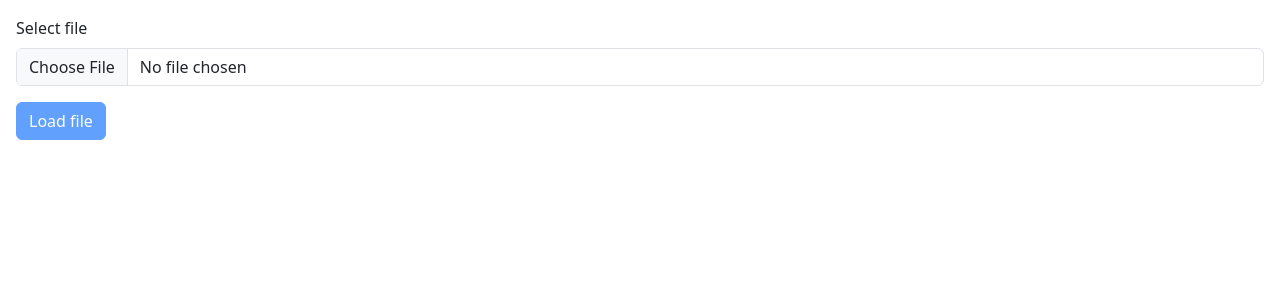
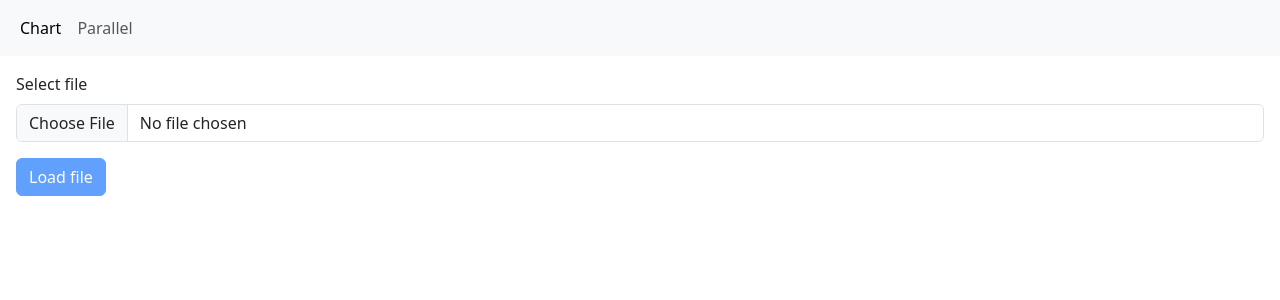
Before and after one commit to bicanco/TrabalhoMestrado, a Next.js app: page /chart in a window 1280 px wide. Shown: the top 300 px of the page. Built offline with nearby package versions, Linux system fonts and the light colour scheme.

Commit message:
add wav file listener

```diff
--- a/next.config.js
+++ b/next.config.js
@@ -1,6 +1,15 @@
 /** @type {import('next').NextConfig} */
 const nextConfig = {
   reactStrictMode: true,
+  async redirects() {
+    return [
+      {
+        source: '/',
+        destination: '/chart',
+        permanent: true
+      }
+    ]
+  }
 }
 
 module.exports = nextConfig
--- a/src/pages/_app.tsx
+++ b/src/pages/_app.tsx
@@ -1,6 +1,39 @@
-import '@/styles/globals.css'
+import '@/styles/globals.css';
+
+import classNames from 'classnames';
+import Link from 'next/link';
+import { usePathname } from 'next/navigation';
+
 import type { AppProps } from 'next/app'
-
 export default function App({ Component, pageProps }: AppProps) {
-  return <Component {...pageProps} />
+  const pathname = usePathname();
+  return <>
+    <nav className="navbar sticky-top navbar-expand-lg bg-body-tertiary">
+      <div className="container-fluid">
+        <ul className="navbar-nav">
+          <li className="nav-item">
+            <Link className={
+              classNames(
+                'nav-link',
+                {active: pathname === '/chart'}
+              )
+              } href="/chart">
+              Chart
+            </Link>
+          </li>
+          <li>
+            <Link className={
+              classNames(
+                'nav-link',
+                {active: pathname === '/parallel'}
+              )
+              } href="/parallel">
+              Parallel
+            </Link>
+          </li>
+        </ul>
+      </div>
+    </nav>
+    <Component {...pageProps} />
+  </>
 }
--- a/src/pages/chart/index.tsx
+++ b/src/pages/chart/index.tsx
@@ -25,6 +25,8 @@ export default function Chart() {
   const [disableExport, setDisableExport] = useState<boolean>(true);
   const [commentsAdded, setCommentsAdded] = useState<number>(0);
   const [disableLoadFile, setDisableLoadFile] = useState<boolean>(true);
+  const [audioSrc, setAudioSrc] = useState<string>();
+  const [audioSrcIndex, setAudioSrcIndex] = useState<number>();
   // const [itemsNC, setItemsNC] = useState<string[]>([]);
   // const [selected, setSelected] = useState<string[]>([]);
 
@@ -301,6 +303,18 @@ export default function Chart() {
       });
   };
 
+  const clickSelected = (filename: string, index: number) => {
+    const params = new URLSearchParams({
+      species: getValues('species'),
+      filename
+    });
+    setAudioSrcIndex(index);
+    setAudioSrc('');
+    setTimeout(() => {
+      setAudioSrc('http://localhost:8000/wav?'+params);
+    });
+  };
+
   return (
     <>
       <form onSubmit={handleSubmit(onSubmit)}>
@@ -380,12 +394,22 @@ export default function Chart() {
                     styles.selected
                   )}>
                   {selection.map((item, index) =>
-                    <li key={index} className={styles['selected-item']}>
+                    <li
+                      key={index}
+                      className={
+                        classNames(styles['selected-item'], {'bg-info': index === audioSrcIndex})}
+                      onClick={()=> clickSelected(item.text, index)}
+                    >
                       {item.text}
                     </li>
                   )}
                 </ul>
               </>
+              }
+              {audioSrc &&
+              <audio controls>
+                <source src={audioSrc} />
+              </audio>
               }
             </div>
           </>
--- /dev/null
+++ b/src/pages/parallel/index.tsx
@@ -0,0 +1,3 @@
+export default function Parallel () {
+    return <></>
+}
```
Also changed, not shown: package.json (+4 -4 lines), 2 other files (tests, documents, lock files or other folders).
